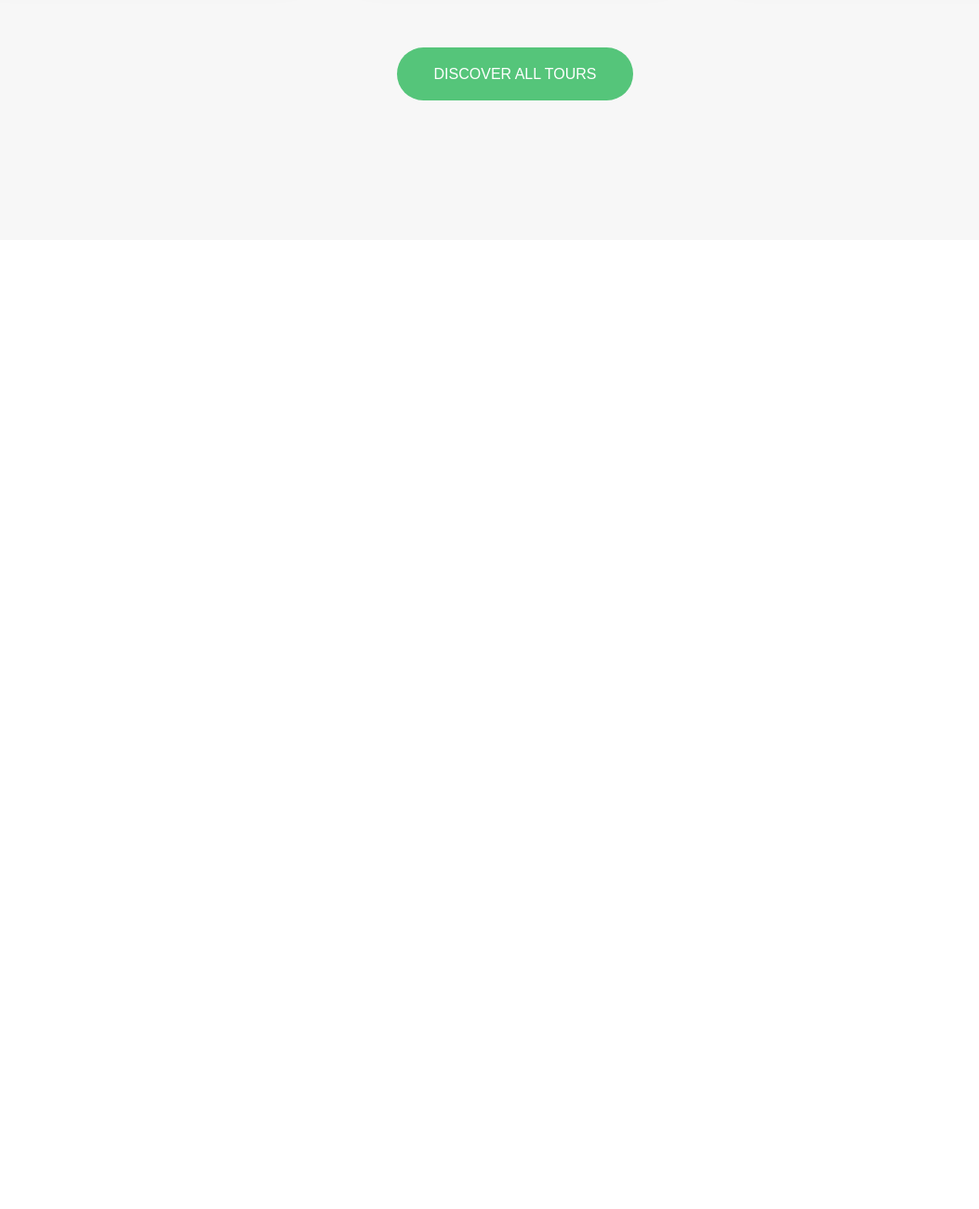
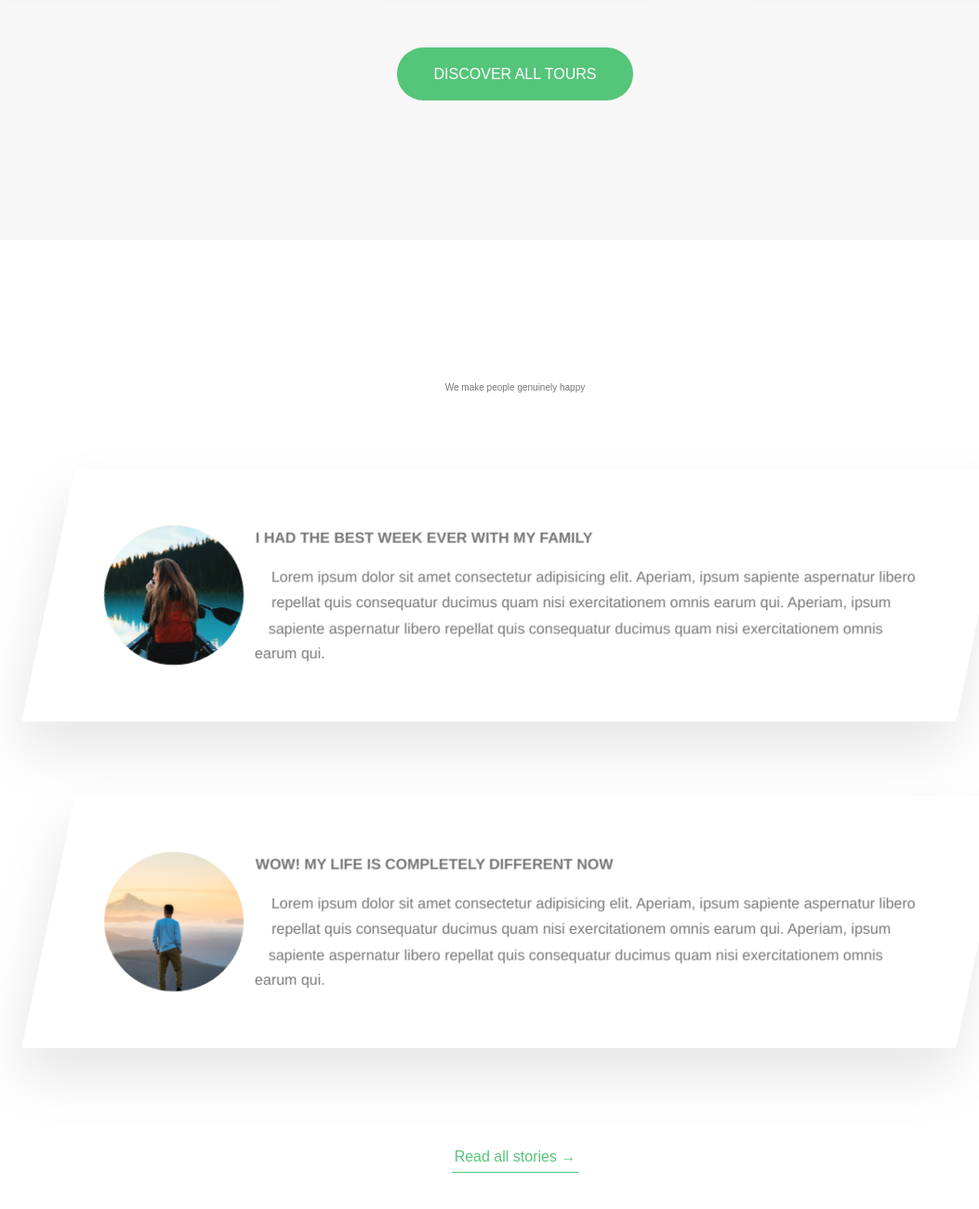
Before and after one commit to jjhong123/Natours, a website: page index.html in a window 1280 px wide. Shown: the part 3024-4324 px from the top of the page at 93% size, without its empty margins (86-1139 px from the left). Before the commit the page ends 3312 px from the top, so only its background shows below. Drawn offline with Linux system fonts and the light colour scheme.

Commit message:
Story -1

```diff
--- a/index.html
+++ b/index.html
@@ -258,6 +258,48 @@
         <a href="#" class="btn btn--green">Discover all tours</a>
       </div>
     </section>
+    <section class="section-stories">
+      <div class="u-center-text u-margin-bottom-big">
+        We make people genuinely happy
+      </div>
+      <div class="row">
+        <div class="story">
+          <figure class="story__shape">
+            <img src="img/nat-8.jpg" alt="Person on a tour" class="story__img">
+            <figcaption class="story__caption">Mary Smith</figcaption>
+          </figure>
+          <div class="story__text">
+            <h3 class="heading-tertiary u-margin-bottom-small">I had the best week ever with my family</h3>
+            <p>
+              Lorem ipsum dolor sit amet consectetur adipisicing elit. Aperiam, ipsum sapiente aspernatur libero
+              repellat quis consequatur
+              ducimus quam nisi exercitationem omnis earum qui. Aperiam, ipsum sapiente aspernatur libero
+              repellat quis consequatur ducimus quam nisi exercitationem omnis earum qui.
+            </p>
+          </div>
+        </div>
+      </div>
+      <div class="row">
+        <div class="story">
+          <figure class="story__shape">
+            <img src="img/nat-9.jpg" alt="Person on a tour" class="story__img">
+            <figcaption class="story__caption">Jack Wilson</figcaption>
+          </figure>
+          <div class="story__text">
+            <h3 class="heading-tertiary u-margin-bottom-small">WOW! My life is completely different now</h3>
+            <p>
+              Lorem ipsum dolor sit amet consectetur adipisicing elit. Aperiam, ipsum sapiente aspernatur libero
+              repellat quis consequatur
+              ducimus quam nisi exercitationem omnis earum qui. Aperiam, ipsum sapiente aspernatur libero
+              repellat quis consequatur ducimus quam nisi exercitationem omnis earum qui.
+            </p>
+          </div>
+        </div>
+      </div>
+      <div class="u-center-text u-margin-top-huge">
+        <a href="#" class="btn-text">Read all stories &rarr;</a>
+      </div>
+    </section>
   </main>
   <!-- <section class="grid-test">
             <div class="row">
--- /dev/null
+++ b/sass/components/_story.scss
@@ -0,0 +1,61 @@
+.story{
+    width: 75%;
+    margin: 0 auto;
+    box-shadow: 0 3rem 6rem rgba($color-black, .1);
+    background-color: rgba($color-white, .6);
+    border-radius: 3px;
+    padding: 6rem;
+    padding-left: 9rem;
+    font-size: $default-font-size;
+    transform: skewX(-12deg);
+
+    // circle (半徑)
+    &__shape {
+        width: 15rem;
+        height: 15rem;
+        float: left;
+        -webkit-shape-outside: circle(50% at 50% 50%);
+        shape-outside: circle(50% at 50% 50%);
+        -webkit-clip-path: circle(50% at 50% 50%);
+        clip-path: circle(50% at 50% 50%);
+        transform: translateX(-3rem) skewX(12deg);
+        position: relative;
+    }
+
+    &__img{
+        height: 100%;
+        transform: translateX(-4rem) scale(1.4);
+        backface-visibility: hidden;
+        transition: all .5s;
+    }
+
+    &__text{
+        transform: skewX(12deg);
+    }
+
+    &__caption{
+        position: absolute;
+        top:50%;
+        left:50%;
+        transform: translate(-50%,-20%);
+        color:$color-white;
+        text-transform: uppercase;
+        font-size: 1.7rem;
+        text-align: center;
+        opacity: 0;
+        transition: all .5s;
+        backface-visibility: hidden;
+    }
+
+    &:hover &__caption{
+        opacity: 1;
+        transform: translate(-50%,-50%);
+    }
+
+    // filter 濾鏡 blur模糊 brightness透明度
+    &:hover &__img {
+        transform: translateX(-4rem) scale(1);
+        filter: blur(3px) brightness(80%);
+    }
+
+}
--- a/sass/main.scss
+++ b/sass/main.scss
@@ -19,6 +19,8 @@ Dark green:#28b485
 @import 'components/composition';
 @import 'components/feature-box';
 @import 'components/card';
+@import 'components/story';
+
 
 @import 'layout/header';
 @import 'layout/grid';
--- a/sass/pages/_home.scss
+++ b/sass/pages/_home.scss
@@ -22,9 +22,13 @@
     }
 
 }
-
 .section-tours {
     background-color: $color-grey-light-1;
     padding: 25rem 0 15rem 0;
     margin-top: -10rem;
 }
+
+.section-stories {
+    position: relative;
+    padding: 15rem 0;
+}
```
Also changed, not shown: css/style.css.
